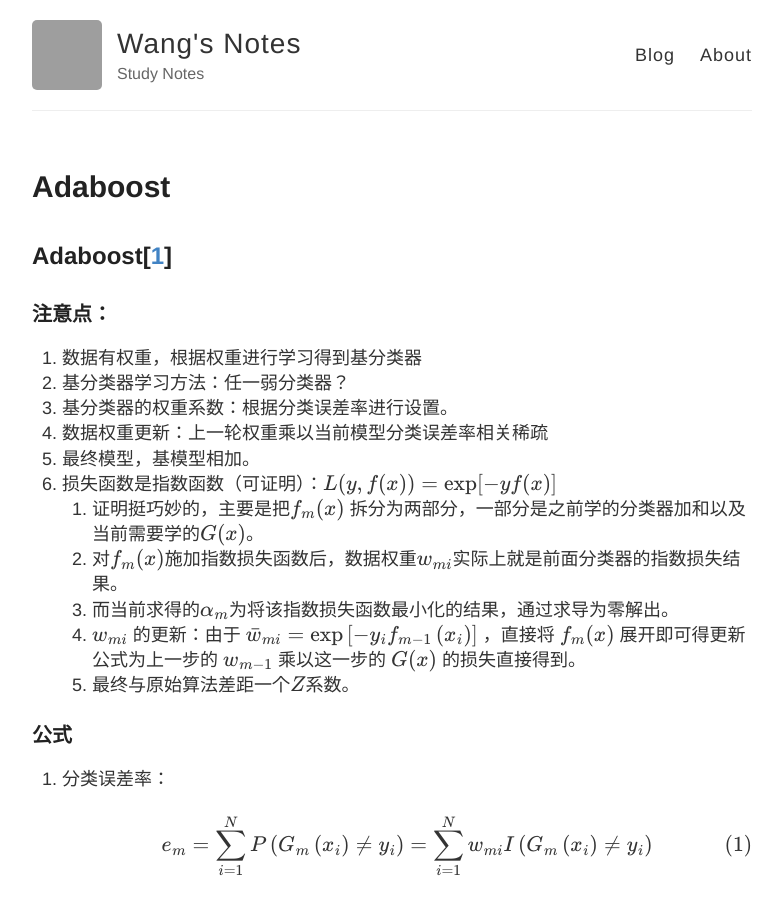
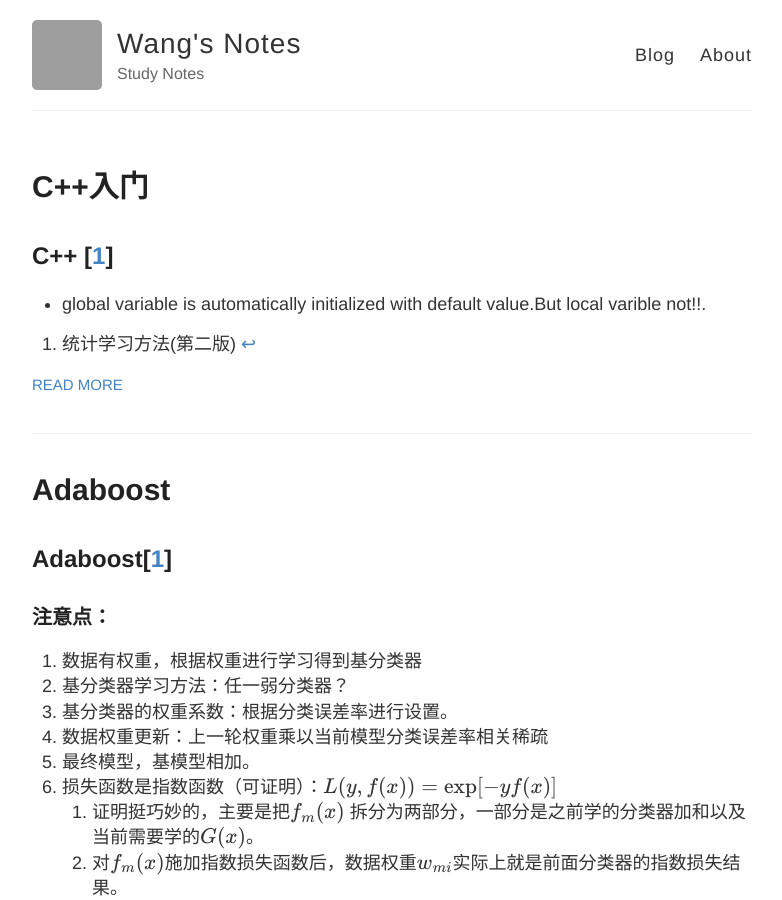
Before and after one commit to WangHexie/notes, a Jekyll site: the page built from index.html, in a window 1280 px wide and 900 px high. Shown: the whole window, without its empty margins (248-1030 px from the left). Built offline with Jekyll 4.4.1, drawn with Linux system fonts in a browser that asks for light colours; some of the changed text lies outside the part shown; grey boxes are pictures that could not be loaded.

Commit message:
[post] c++

````diff
--- /dev/null
+++ b/_posts/machine-learning/2022-4-29-c-plus-plus.md
@@ -0,0 +1,35 @@
+---
+layout: post
+title: C++入门
+---
+
+## C++ [[^1]]
+* global variable is automatically initialized with default value.But local varible not!!.
+
+* There are two simple ways in C++ to define constants −
+
+	1. Using #define preprocessor.
+
+	1. Using const keyword.
+
+* wide charactor: `L'a'`
+* preprocessor
+* compile multiple files: `$g++ main.cpp support.cpp -o write` [[^2]]
+	* use `extern` to declare function in other cpp file
+* struct defination:
+  ```c++
+    struct Books {
+    char  title[50];
+    char  author[50];
+    char  subject[100];
+    int   book_id;
+    };
+
+    struct Books Book1;        // Declare Book1 of type Book
+    struct Books Book2;
+  ```
+
+## 参考文献
+
+[^1]: 统计学习方法(第二版)
+[^2]: [https://www.tutorialspoint.com/cplusplus/cpp_storage_classes.htm](https://www.tutorialspoint.com/cplusplus/cpp_storage_classes.htm)
````
Also changed, not shown: _posts/machine-learning/2022-4-05-pretained-language-model.md (+1 -1 lines).
